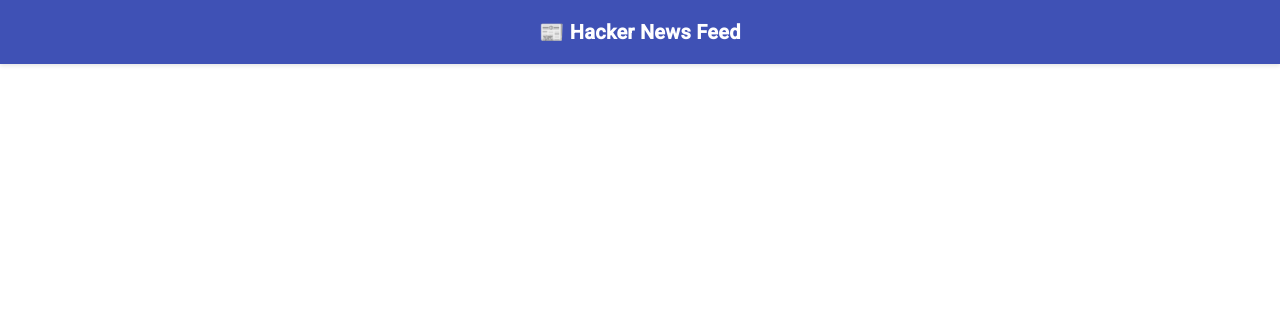
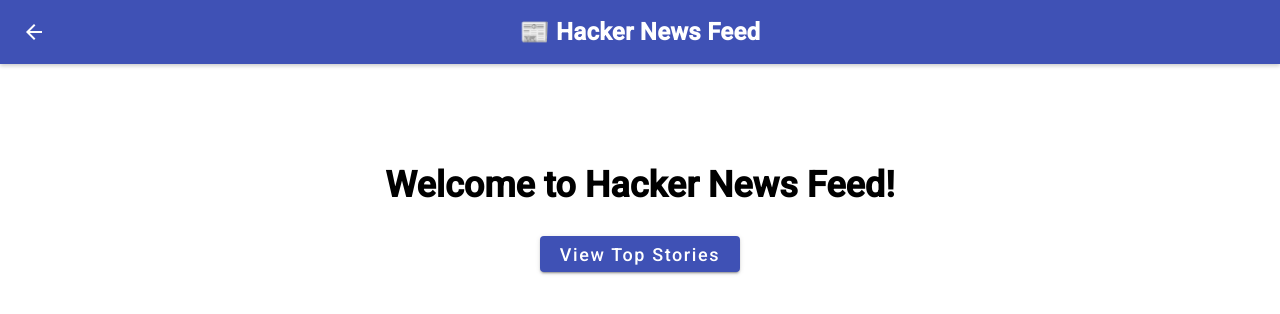
Before and after one commit to DeepikaPanday-0126/Hacker-Feed-News-UI, an Angular app: page / in a window 1280 px wide. Shown: the top 314 px of the page. Built offline with nearby package versions, Linux system fonts and the light colour scheme.

Commit message:
Latest changes

```diff
--- a/src/app/app.component.html
+++ b/src/app/app.component.html
@@ -1,15 +1,26 @@
+<!-- Top Toolbar -->
 <mat-toolbar color="primary" class="mat-header">
+
+  <!-- Back Button on Extreme Left -->
+  <button mat-icon-button [routerLink]="['/']" class="back-button">
+    <mat-icon>arrow_back</mat-icon>
+  </button>
+
+  <!-- Spacer to center the title -->
   <span class="toolbar-title">📰 Hacker News Feed</span>
+
 </mat-toolbar>
-<div *ngIf="isLoading" class="overlay">
+
+<!-- Loader Overlay (on top of everything) -->
+<div *ngIf="isLoading" class="loader-overlay">
   <mat-progress-spinner
     mode="indeterminate"
-    diameter="60"
-    color="primary"
-  ></mat-progress-spinner>
+    diameter="50"
+    color="primary">
+  </mat-progress-spinner>
 </div>
 
-
-<div [class.blurred]="isLoading">
+<!-- Main Routed Content -->
+<div class="app-content" [class.dimmed]="isLoading">
   <router-outlet></router-outlet>
 </div>
--- a/src/app/app.component.scss
+++ b/src/app/app.component.scss
@@ -76,3 +76,55 @@
     font-weight: 600;
     color: white;
   }
+
+  .mat-header {
+    display: flex;
+    justify-content: center;
+    align-items: center;
+    position: sticky;
+    top: 0;
+    z-index: 1000;
+    box-shadow: 0 2px 4px rgba(0, 0, 0, 0.2);
+    height: 64px;
+  }
+
+  .toolbar-title {
+    font-size: 24px;
+    font-weight: bold;
+    color: white;
+  }
+
+  .loader-overlay {
+    position: fixed;
+    top: 0;
+    left: 0;
+    width: 100%;
+    height: 100%;
+    background: rgba(255, 255, 255, 0.7); /* Light transparent white */
+    display: flex;
+    justify-content: center;
+    align-items: center;
+    z-index: 2000;
+  }
+
+  .mat-header {
+    display: flex;
+    justify-content: center;
+    align-items: center;
+    position: sticky;
+    top: 0;
+    z-index: 1000;
+    height: 64px;
+  }
+
+  .back-button {
+    position: absolute;
+    left: 10px; /* Adjust this if you want more or less spacing */
+    color: white;
+  }
+
+  .toolbar-title {
+    font-size: 24px;
+    font-weight: bold;
+    color: white;
+  }
--- a/src/app/app.component.ts
+++ b/src/app/app.component.ts
@@ -7,7 +7,7 @@
   styleUrls: ['./app.component.scss']
 })
 export class AppComponent {
-  title = 'HackerNewsApp';
+  title = 'Hacker News Feed';
   isLoading = false;
 
   constructor(private loaderService: LoaderService) {
--- a/src/app/app.module.ts
+++ b/src/app/app.module.ts
@@ -20,11 +20,13 @@
 import { MatPaginatorModule } from '@angular/material/paginator';
 import { MatSortModule } from '@angular/material/sort';
 import { MatProgressSpinnerModule } from '@angular/material/progress-spinner';
+import { HomePageComponent } from './components/home-page/home-page.component';
 
 @NgModule({
   declarations: [
     AppComponent,
-    ItemsComponent
+    ItemsComponent,
+    HomePageComponent
   ],
   imports: [
     BrowserModule,
--- /dev/null
+++ b/src/app/components/home-page/home-page.component.html
@@ -0,0 +1,7 @@
+<div class="home-container">
+    <h1>Welcome to Hacker News Feed!</h1>
+
+    <button mat-raised-button color="primary" [routerLink]="['/top-stories']">
+      View Top Stories
+    </button>
+  </div>
--- /dev/null
+++ b/src/app/components/home-page/home-page.component.scss
@@ -0,0 +1,14 @@
+.home-container {
+    text-align: center;
+    margin-top: 100px;
+  }
+
+  .home-container h1 {
+    font-size: 36px;
+    margin-bottom: 30px;
+  }
+
+  .home-container button {
+    font-size: 18px;
+    padding: 10px 20px;
+  }
--- a/src/app/components/items/items.component.html
+++ b/src/app/components/items/items.component.html
@@ -1,141 +1,47 @@
 <div class="container">
   <br>
+
   <div class="search-container">
     <mat-form-field appearance="fill">
       <mat-label>Search by Story</mat-label>
       <input matInput (keyup)="applyFilter($event)" placeholder="Search for stories">
     </mat-form-field>
-    <div>
-      <button mat-raised-button color="primary" style="margin-left: 2px; margin-right: 2px;"  (click)="getAskedStories()">
-        Top Stories
-      </button>
-      <button mat-raised-button color="primary"  style="margin-right: 2px;"   (click)="getLatestItem()">
-        Latest Feed
-      </button>
-      <button mat-raised-button color="primary"  style="margin-right: 2px;"   (click)="getAskedStories()">
-        Latest Asked Feeds
-      </button>
-    </div>
   </div>
-  <div style="max-height: 310px; overflow-y: auto;">
+
+  <!-- Scrollable Table -->
+  <div class="table-container">
     <table mat-table [dataSource]="dataSource" class="mat-elevation-z8 full-width">
 
-
-      <!-- <ng-container matColumnDef="id">
-        <th mat-header-cell *matHeaderCellDef>ID</th>
-        <td mat-cell *matCellDef="let item">
-          <div *ngIf="editRowId !== item.id">{{ item.id }}</div>
-          <input *ngIf="editRowId === item.id" [(ngModel)]="editCache.id" disabled />
-        </td>
-      </ng-container> -->
-
-
+      <!-- Title Column -->
       <ng-container matColumnDef="title">
-        <th mat-header-cell *matHeaderCellDef>Title</th>
+        <th mat-header-cell *matHeaderCellDef class="sticky-header"> Title </th>
         <td mat-cell *matCellDef="let item">
           <div *ngIf="editRowId !== item.id">{{ item.title }}</div>
           <input *ngIf="editRowId === item.id" [(ngModel)]="editCache.title" />
         </td>
       </ng-container>
 
-
-      <ng-container matColumnDef="type">
-        <th mat-header-cell *matHeaderCellDef>Type</th>
-        <td mat-cell *matCellDef="let item">
-          <div *ngIf="editRowId !== item.id">{{ item.type }}</div>
-          <mat-form-field *ngIf="editRowId === item.id" class="custom-small">
-            <mat-select [(ngModel)]="editCache.type">
-              <mat-option *ngFor="let option of typeOptions" [value]="option">{{ option }}</mat-option>
-            </mat-select>
-          </mat-form-field>
-        </td>
-      </ng-container>
-
-
-      <ng-container matColumnDef="text">
-        <th mat-header-cell *matHeaderCellDef>Text</th>
-        <td mat-cell *matCellDef="let item">
-          <div *ngIf="editRowId !== item.id">{{ item.text }}</div>
-          <input *ngIf="editRowId === item.id" [(ngModel)]="editCache.text" />
-        </td>
-      </ng-container>
-
-      <!-- <ng-container matColumnDef="time">
-        <th mat-header-cell *matHeaderCellDef>Time</th>
-        <td mat-cell *matCellDef="let item">
-          <div *ngIf="editRowId !== item.id">{{ item.time }}</div>
-          <input *ngIf="editRowId === item.id" [(ngModel)]="editCache.time" />
-        </td>
-      </ng-container> -->
-
-      <ng-container matColumnDef="score">
-        <th mat-header-cell *matHeaderCellDef>Score</th>
-        <td mat-cell *matCellDef="let item">
-          <div *ngIf="editRowId !== item.id">{{ item.score }}</div>
-          <input *ngIf="editRowId === item.id" [(ngModel)]="editCache.score" />
-        </td>
-      </ng-container>
-
-      <ng-container matColumnDef="poll">
-        <th mat-header-cell *matHeaderCellDef>Poll</th>
-        <td mat-cell *matCellDef="let item">
-          <div *ngIf="editRowId !== item.id">{{ item.poll }}</div>
-          <input *ngIf="editRowId === item.id" [(ngModel)]="editCache.poll" />
-        </td>
-      </ng-container>
-
-      <!-- <ng-container matColumnDef="kids">
-        <th mat-header-cell *matHeaderCellDef>Kids</th>
-        <td mat-cell *matCellDef="let item">
-          <div *ngIf="editRowId !== item.id">{{ item.kids }}</div>
-          <input *ngIf="editRowId === item.id" [(ngModel)]="editCache.kids" />
-        </td>
-      </ng-container> -->
-
+      <!-- URL Column -->
       <ng-container matColumnDef="url">
-        <th mat-header-cell *matHeaderCellDef>URL</th>
+        <th mat-header-cell *matHeaderCellDef class="sticky-header"> URL </th>
         <td mat-cell *matCellDef="let item">
           <div *ngIf="editRowId !== item.id">
             <a *ngIf="item.url" [href]="item.url" target="_blank" rel="noopener noreferrer">
               {{ item.url }}
             </a>
           </div>
-
           <input *ngIf="editRowId === item.id" [(ngModel)]="editCache.url" />
         </td>
       </ng-container>
 
-      <!-- <ng-container matColumnDef="parent">
-        <th mat-header-cell *matHeaderCellDef>Parent</th>
-        <td mat-cell *matCellDef="let item">
-          <div *ngIf="editRowId !== item.id">{{ item.parent }}</div>
-          <input *ngIf="editRowId === item.id" [(ngModel)]="editCache.parent" />
-        </td>
-      </ng-container>
+      <!-- Rows -->
+      <tr mat-header-row *matHeaderRowDef="itemDisplayedColumns"></tr>
+      <tr mat-row *matRowDef="let row; columns: itemDisplayedColumns;"></tr>
 
-      <ng-container matColumnDef="parts">
-        <th mat-header-cell *matHeaderCellDef>Parts</th>
-        <td mat-cell *matCellDef="let item">
-          <div *ngIf="editRowId !== item.id">{{ item.parts }}</div>
-          <input *ngIf="editRowId === item.id" [(ngModel)]="editCache.parts" />
-        </td>
-      </ng-container> -->
-
-      <ng-container matColumnDef="descendants">
-        <th mat-header-cell *matHeaderCellDef>Descendants</th>
-        <td mat-cell *matCellDef="let item">
-          <div *ngIf="editRowId !== item.id">{{ item.descendants }}</div>
-          <input *ngIf="editRowId === item.id" [(ngModel)]="editCache.descendants" />
-        </td>
-      </ng-container>
-
-
-      <tr mat-header-row *matHeaderRowDef="itemDisplayedColumns" sticky></tr>
-      <tr mat-row *matRowDef="let row; columns: itemDisplayedColumns;"></tr>
     </table>
   </div>
+
+  <!-- Paginator -->
   <mat-paginator [pageSize]="5" [pageSizeOptions]="[5, 10, 20]" showFirstLastButtons></mat-paginator>
 
-
-
 </div>
--- a/src/app/components/items/items.component.scss
+++ b/src/app/components/items/items.component.scss
@@ -1,39 +1,29 @@
-.item-container {
-    margin: 20px;
-  }
+.container {
+  padding: 20px;
+}
 
+.table-container {
+  max-height: 310px;
+  overflow-y: auto;
+  position: relative;
+}
 
+.sticky-header {
+  position: sticky;
+  top: 0;
+  background-color: #f5f5f5; /* Light background for header */
+  z-index: 1; /* Ensures header stays on top */
+}
 
-  .full-field {
-    width: 100%;
-  }
+.mat-header-cell {
+  font-weight: bold;
+  padding: 12px;
+}
 
-  .action-bar {
-    margin-bottom: 12px;
-  }
+table {
+  width: 100%;
+}
 
-  .items-container {
-    padding: 1rem;
-  }
-
-  .table-wrapper {
-    max-height: 330px; /* Adjust as needed */
-    overflow-y: auto;
-    border: 1px solid #ccc;
-    border-radius: 8px;
-  }
-
-  /* Optional: Style the scrollbar */
-  .table-wrapper::-webkit-scrollbar {
-    width: 8px;
-  }
-  .table-wrapper::-webkit-scrollbar-thumb {
-    background: rgba(0, 0, 0, 0.2);
-    border-radius: 4px;
-  }
-
-.mat-header-row {
-    position: sticky;
-    top: 0;
-    z-index: 1; /* Ensure the header stays above other elements */
+.mat-row:hover {
+  background-color: #f1f1f1;
 }
--- a/src/app/components/items/items.component.ts
+++ b/src/app/components/items/items.component.ts
@@ -19,7 +19,7 @@
   editCache: any = {};
   showAddRow: boolean = false;
   isLoading: boolean = false;
-  itemDisplayedColumns: string[] = [ 'title', 'type', 'text',  'score', 'poll', 'url'];
+  itemDisplayedColumns: string[] = [ 'title','url'];
 
   typeOptions: string[] = ['job', 'story', 'comment', 'poll', 'pollopt'];
 
```
Also changed, not shown: src/app/app-routing.module.ts (+5 -3 lines), src/app/components/home-page/home-page.component.ts (added, +10 -0 lines), src/app/services/user.service.ts (deleted, +0 -33 lines), 2 other files (tests, documents, lock files or other folders).
